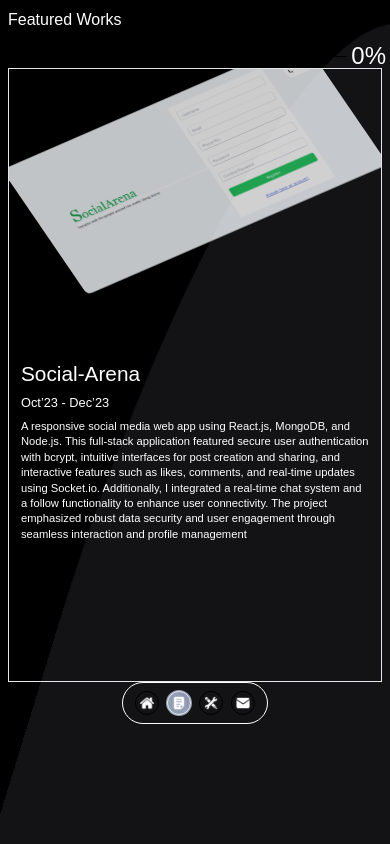
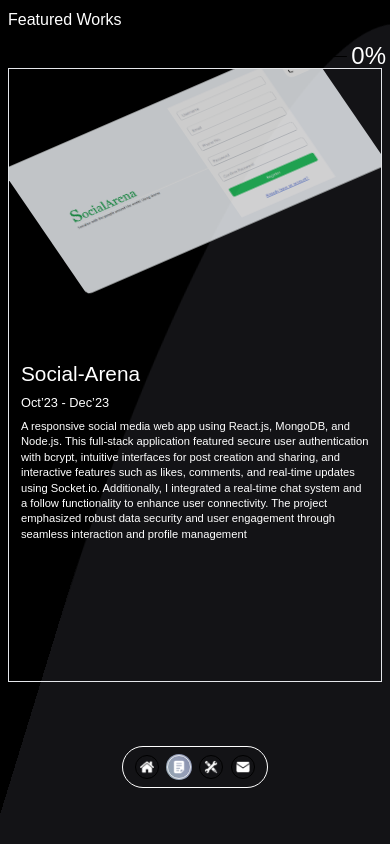
Before and after one commit to NotGyashu/Updated-Portfolio, a React (Create React App) app: page /projects in a window 390 px wide. Built offline with nearby package versions, Linux system fonts and the light colour scheme; the HTML template or start-up script is replaced by a standard one; a web font is replaced by a local one.

Commit message:
fix: Update Contact and Projects components for improved layout consistency and spacing

```diff
--- a/src/components/contact.js
+++ b/src/components/contact.js
@@ -72,7 +72,7 @@ export const Contact = () => {
       </div>
       <div className="flex flex-col gap-5 flex-grow">
         <div className="lg:text-6xl md:text-4xl Panchang-font">Contact</div>
-        <div className="border flex flex-col gap-3 gradient-border justify-around bg-white flex-grow">
+        <div className="border h-[85%] flex flex-col gap-3 gradient-border justify-around bg-white flex-grow">
           <div className="flex flex-col gap-3 items-center justify-center">
             <div
               className="Panchang-font hover:underline lg:text-xl text-xs"
@@ -172,7 +172,6 @@ export const Contact = () => {
                    <div
                      className="border-2 lg:px-2 lg:py-1 px-1 rounded-full "
                      id="nav"
-
                    >
                      <MainNavbar />
                    </div>
--- a/src/components/projects.js
+++ b/src/components/projects.js
@@ -73,7 +73,7 @@ function Projects() {
         <ScrollTracker ref={scrollRef} />
       </div>
       {/* Main content area - Takes remaining space */}
-      <div className="flex md:gap-5 h-full gap-26 flex-col  p-2">
+      <div className="flex md:gap-5 h-full gap-16 flex-col  p-2">
       <div
         className="flex  lg:mx-7 h-[80%]   gap-12 lg:gap-28 md:gap-16 justify-between overflow-x-scroll no-scrollbar"
         id="parent"
```
